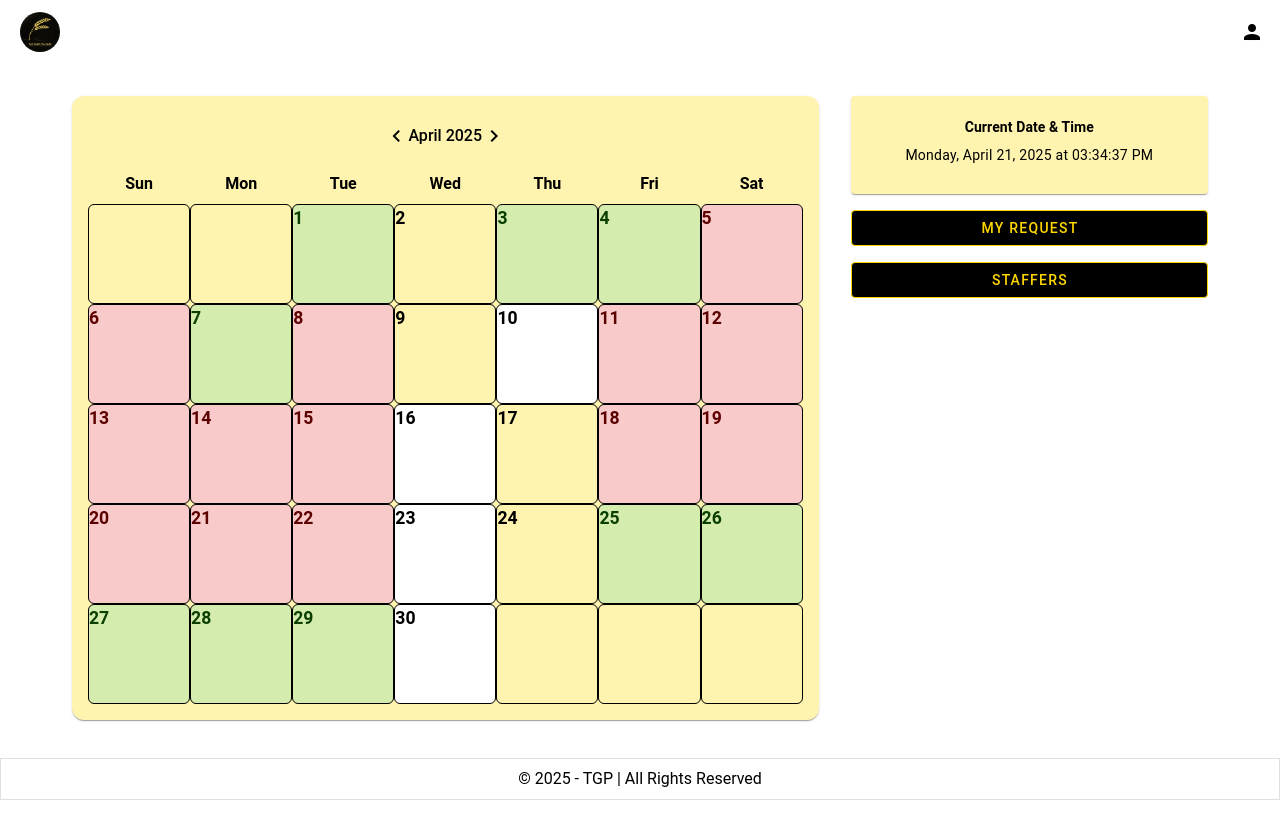
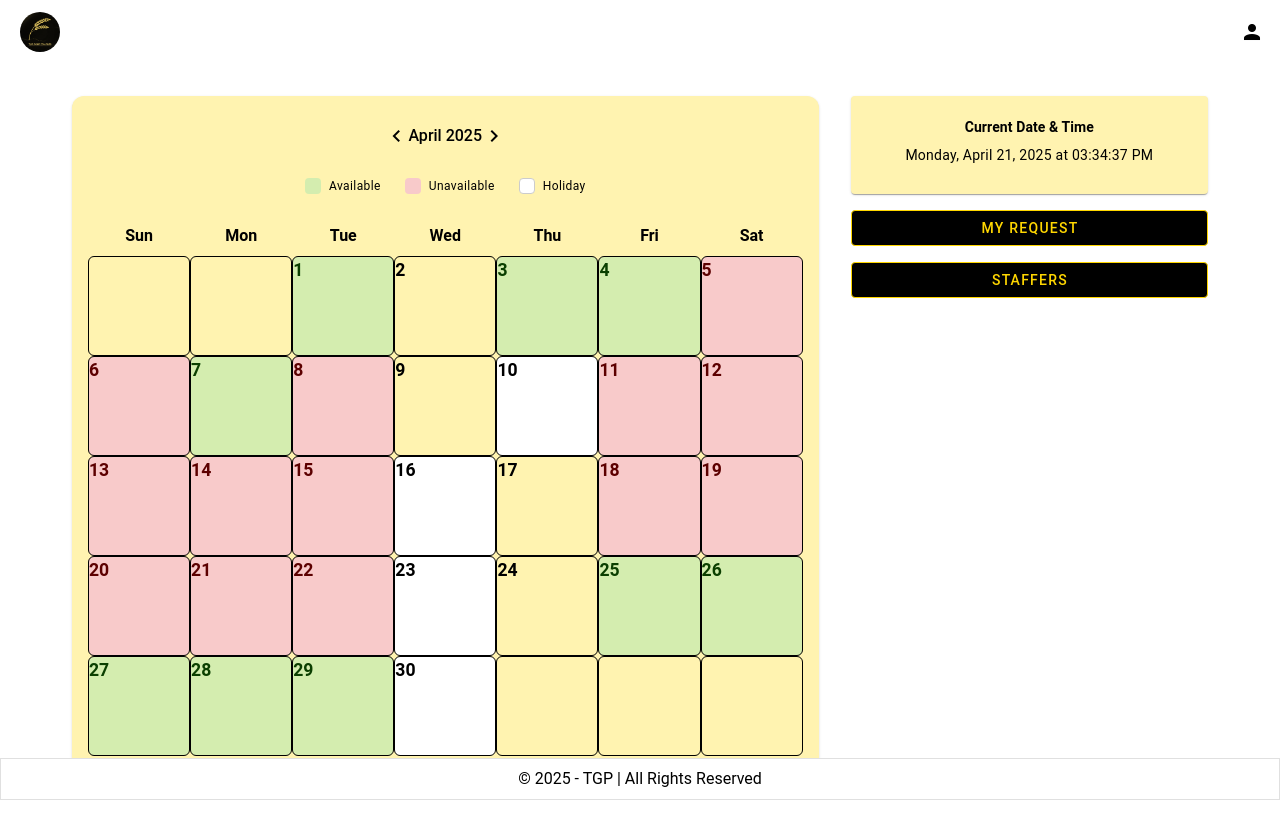
Before and after one commit to ranneplaza/TheGoldPanicles, a Vue app: page /dashboard in a window 1280 px wide. Shown: the top 838 px of the page. Before the commit the page ends 800 px from the top, so only its background shows below. Built offline with nearby package versions, Linux system fonts and the light colour scheme.

Commit message:
updated calendar

```diff
--- a/src/views/Auth/Dashboard.vue
+++ b/src/views/Auth/Dashboard.vue
@@ -45,6 +45,46 @@
                 <v-icon class="cursor-pointer px-2 mt-6" @click="nextMonth"
                   >mdi-chevron-right</v-icon
                 >
+              </v-row>
+
+              <v-row class="justify-center mb-2">
+                <v-col class="d-flex align-center" cols="auto">
+                  <div
+                    style="
+                      width: 16px;
+                      height: 16px;
+                      background-color: #d4edaf;
+                      border-radius: 4px;
+                      margin-right: 8px;
+                    "
+                  ></div>
+                  <span class="text-caption">Available</span>
+                </v-col>
+                <v-col class="d-flex align-center" cols="auto">
+                  <div
+                    style="
+                      width: 16px;
+                      height: 16px;
+                      background-color: #f8caca;
+                      border-radius: 4px;
+                      margin-right: 8px;
+                    "
+                  ></div>
+                  <span class="text-caption">Unavailable</span>
+                </v-col>
+                <v-col class="d-flex align-center" cols="auto">
+                  <div
+                    style="
+                      width: 16px;
+                      height: 16px;
+                      background-color: #ffffff;
+                      border: 1px solid #ccc;
+                      border-radius: 4px;
+                      margin-right: 8px;
+                    "
+                  ></div>
+                  <span class="text-caption">Holiday</span>
+                </v-col>
               </v-row>
 
               <v-row class="text-center font-weight-bold" no-gutters>
```
